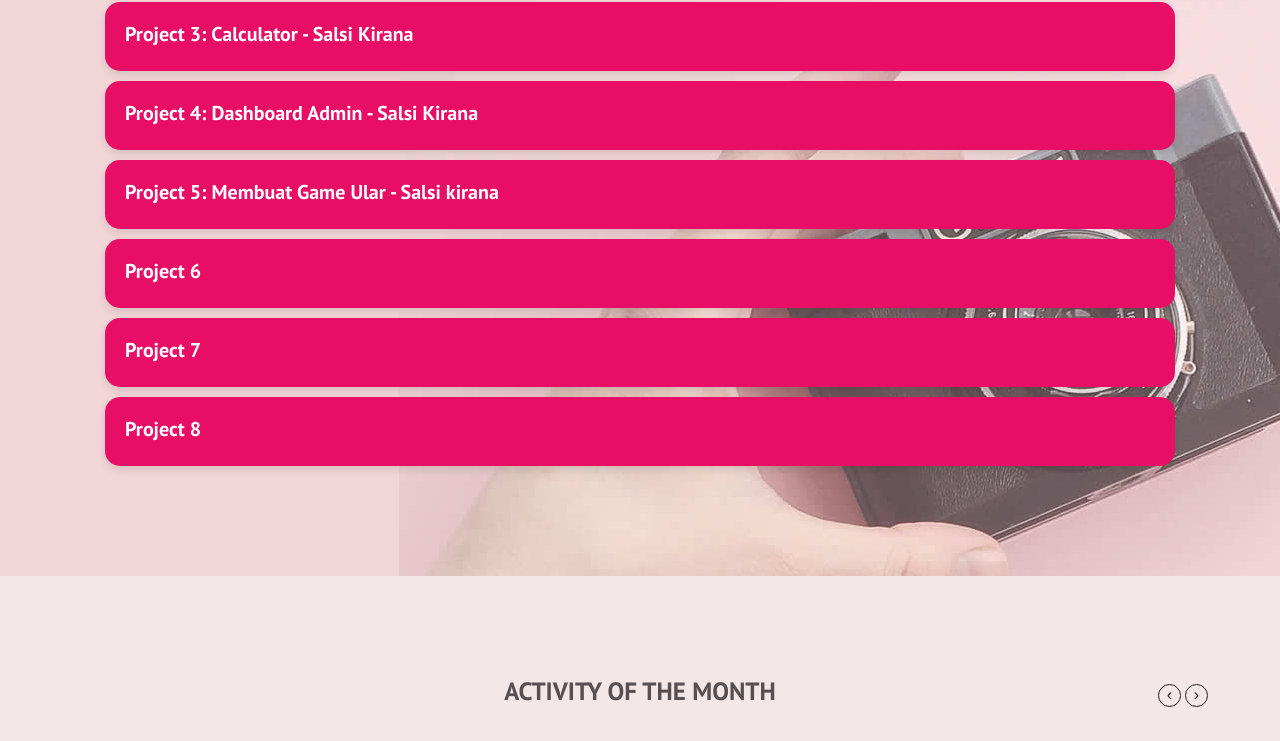
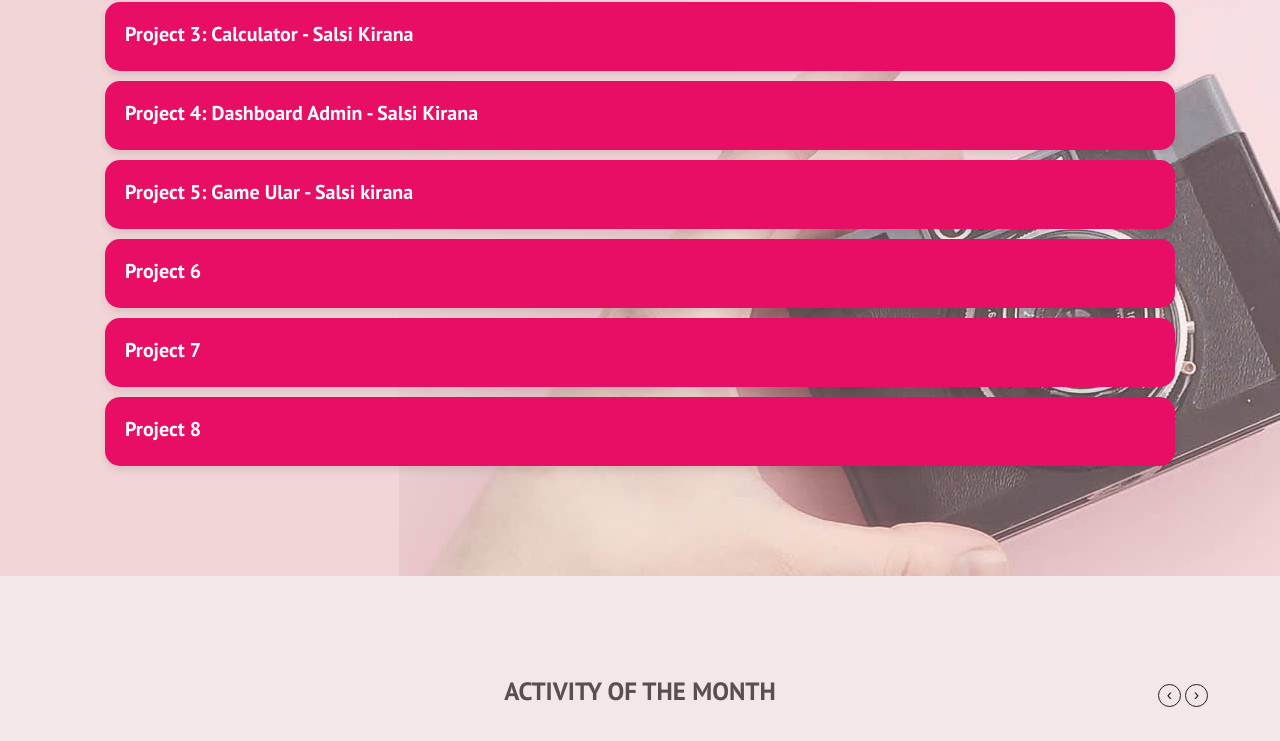
Before and after one commit to caacikrn/portfoliosalsikirana, a plain HTML site: page index.html in a window 1280 px wide. Shown: the part 2650-3391 px from the top of the page. Drawn offline with Linux system fonts and the light colour scheme.

Commit message:
Update index.html

```diff
--- a/index.html
+++ b/index.html
@@ -168,7 +168,7 @@
     </div>
     <div class="card">
       <div class="card-content">
-        <h5 class="card-title"><a href="https://caacikrn.github.io/snakegame/" target="_blank">Project 5: Membuat Game Ular - Salsi kirana</a></h5>
+        <h5 class="card-title"><a href="https://caacikrn.github.io/snakegame/" target="_blank">Project 5: Game Ular - Salsi kirana</a></h5>
       </div>
     </div>
     <div class="card">
```
